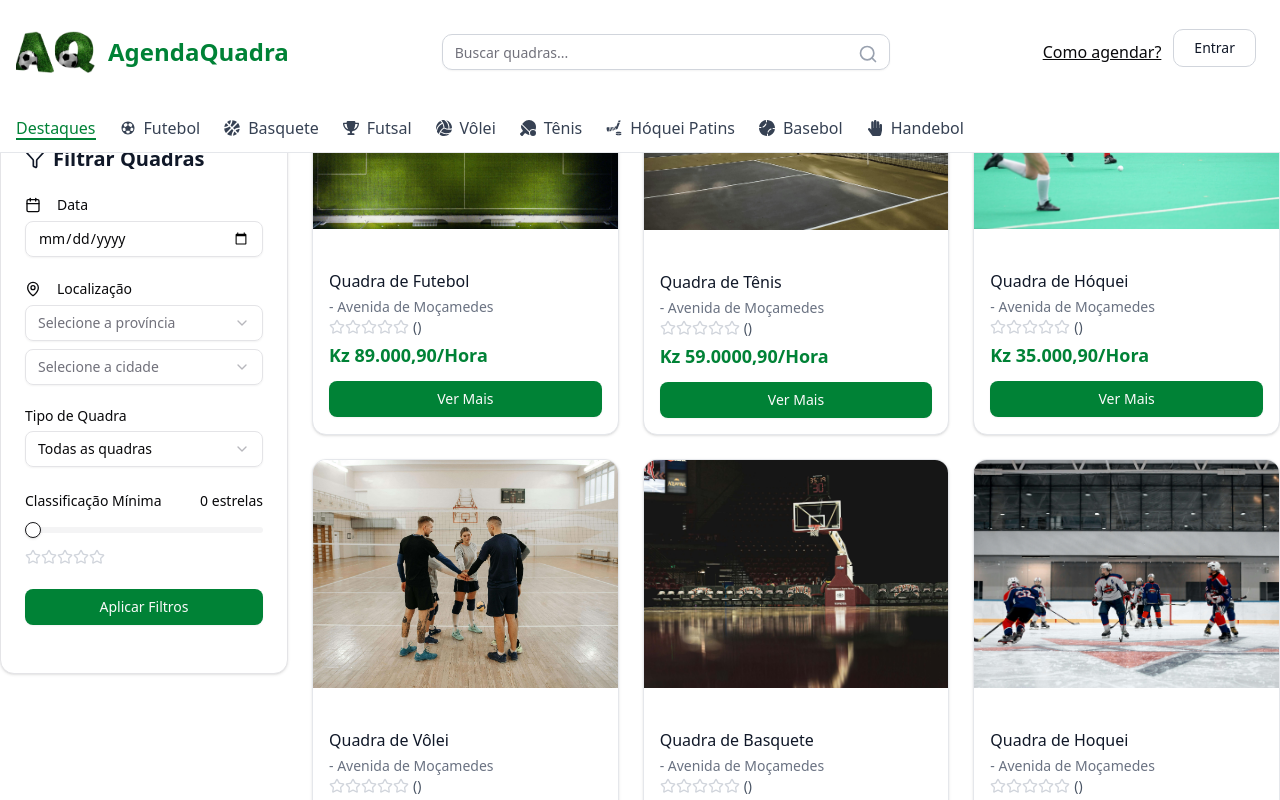
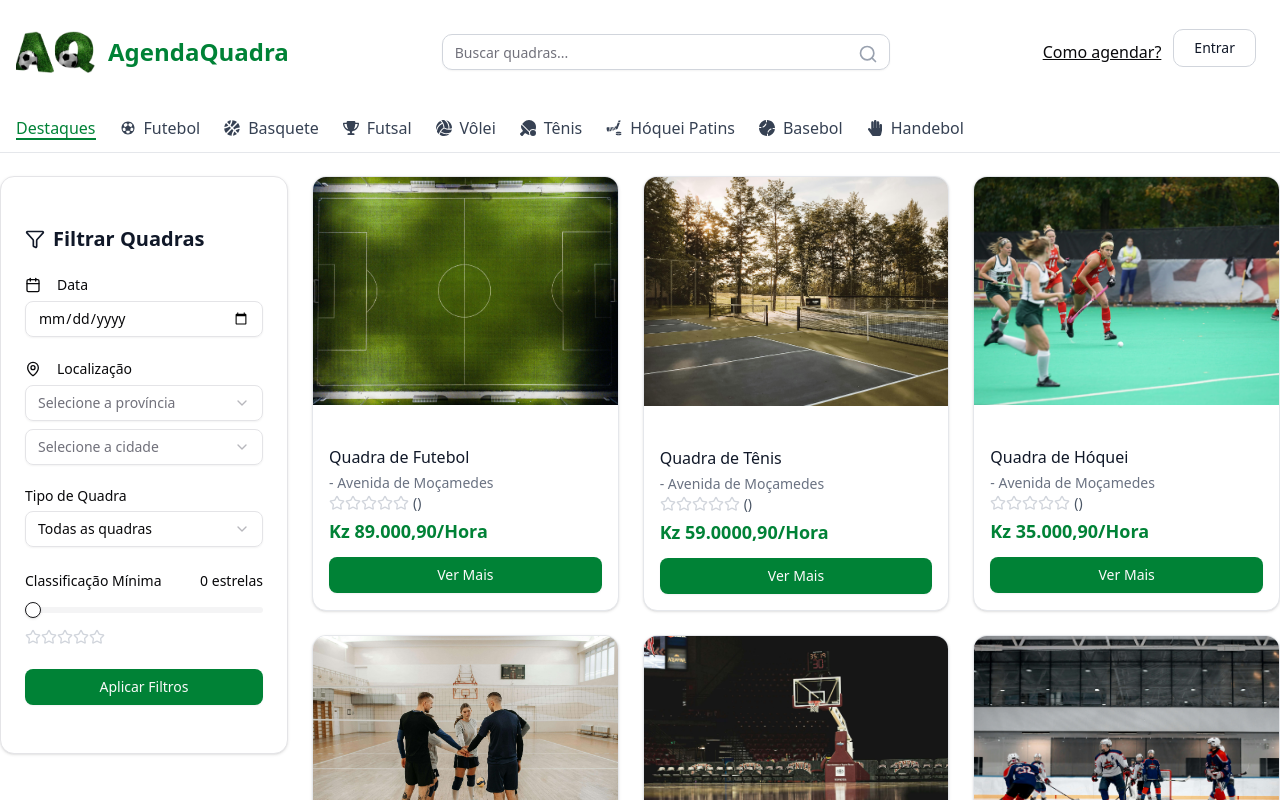
Before and after one commit to emersonalbino20/manage-court, a React (Vite) app: page / in a window 1280 px wide. Shown: the top 800 px of the page. Built offline with nearby package versions, Linux system fonts and the light colour scheme.

Commit message:
(style): arrange main layout

```diff
--- a/src/Format.tsx
+++ b/src/Format.tsx
@@ -292,7 +292,7 @@ return (
     </div>
 
     {/* Layout principal - Formulário à esquerda e Produtos à direita */}
-    <div className="flex flex-col md:flex-row gap-6">
+    <div className="flex flex-col md:flex-row gap-6 pt-44">
       {/* Formulário de Filtro (à esquerda) */}
       <aside className="w-full md:w-64 lg:w-72 flex-shrink-0">
         <Card className="sticky top-24">
--- a/src/QuadraDetalhes.tsx
+++ b/src/QuadraDetalhes.tsx
@@ -191,7 +191,7 @@ const QuadraDetalhes = () => {
         </div>
       )}
       {/* Page Content */}
-      <main className="container mx-auto px-4 pt-32 pb-16">
+      <main className="container mx-auto px-4 pt-48 pb-16">
         {/* Breadcrumb */}
         <div className="flex items-center mb-6 text-sm">
         <Link to="/">
```
